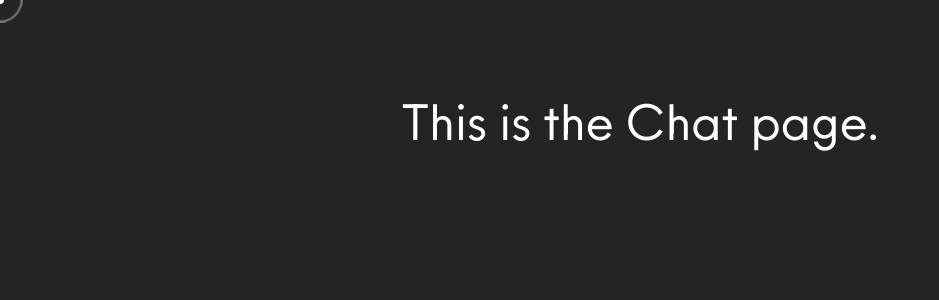
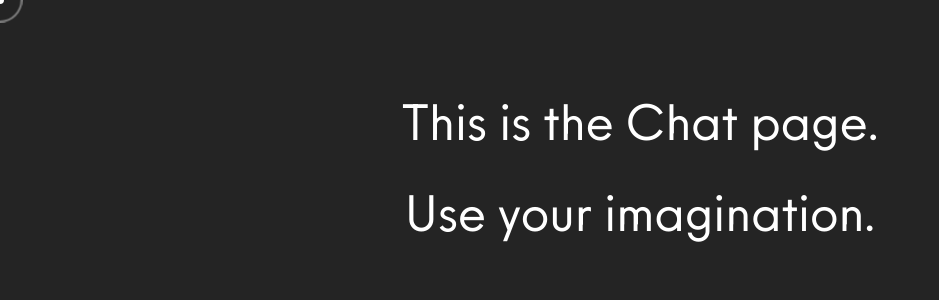
Before and after one commit to Slackow/ClassBuilder3D, a React (Vite) app in the folder frontend/: page /chat in a window 1280 px wide. Shown: the top 300 px of the page, without its empty margins (0-939 px from the left). Built offline with nearby package versions, Linux system fonts and the light colour scheme.

Commit message:
Funny text

```diff
--- a/frontend/src/Chat.jsx
+++ b/frontend/src/Chat.jsx
@@ -8,6 +8,7 @@ function Chat() {
     // Add a specific class for full-screen styling
     <div className="chat-fullscreen-container">
      <h1>This is the Chat page.</h1>
+     <h1>Use your imagination.</h1>
      {/* You would add your actual chat interface elements here */}
     </div>
   );
```
